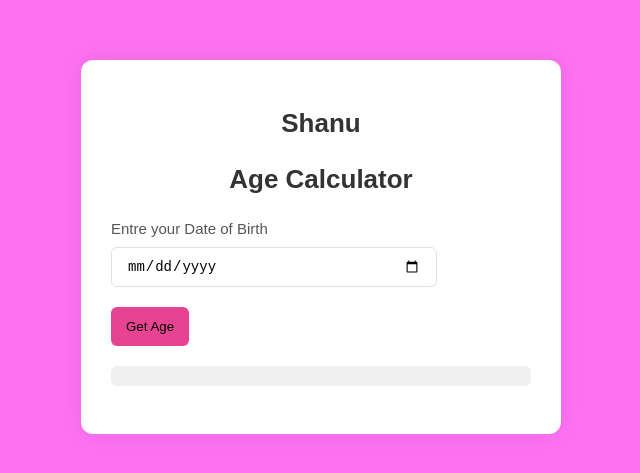
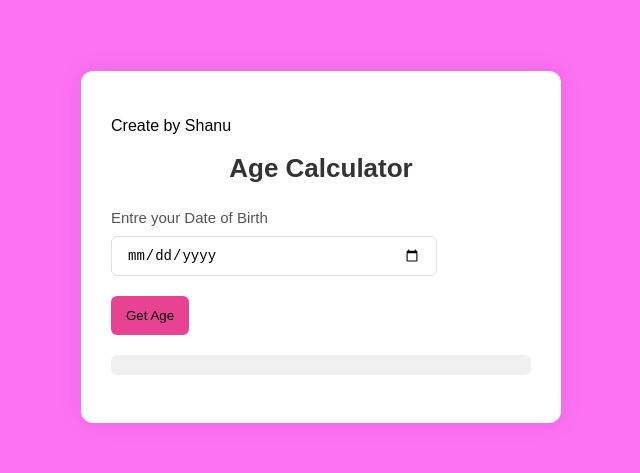
Before and after one commit to shanu-sarkar/Age-Calculator, a plain HTML site: page index.html in a window 1280 px wide. Shown: the part 141-614 px from the top of the page, without its empty margins (319-959 px from the left). Drawn offline with Linux system fonts and the light colour scheme.

Commit message:
Update index.html

```diff
--- a/index.html
+++ b/index.html
@@ -9,7 +9,7 @@
 </head>
 <body>
     <div class="container">
-        <h1>Shanu</h1>
+        <p>Create by Shanu</p>
         <h1>Age Calculator</h1>
         <div class="input-section">
             <label for="dob">Entre your Date of Birth</label>
```
